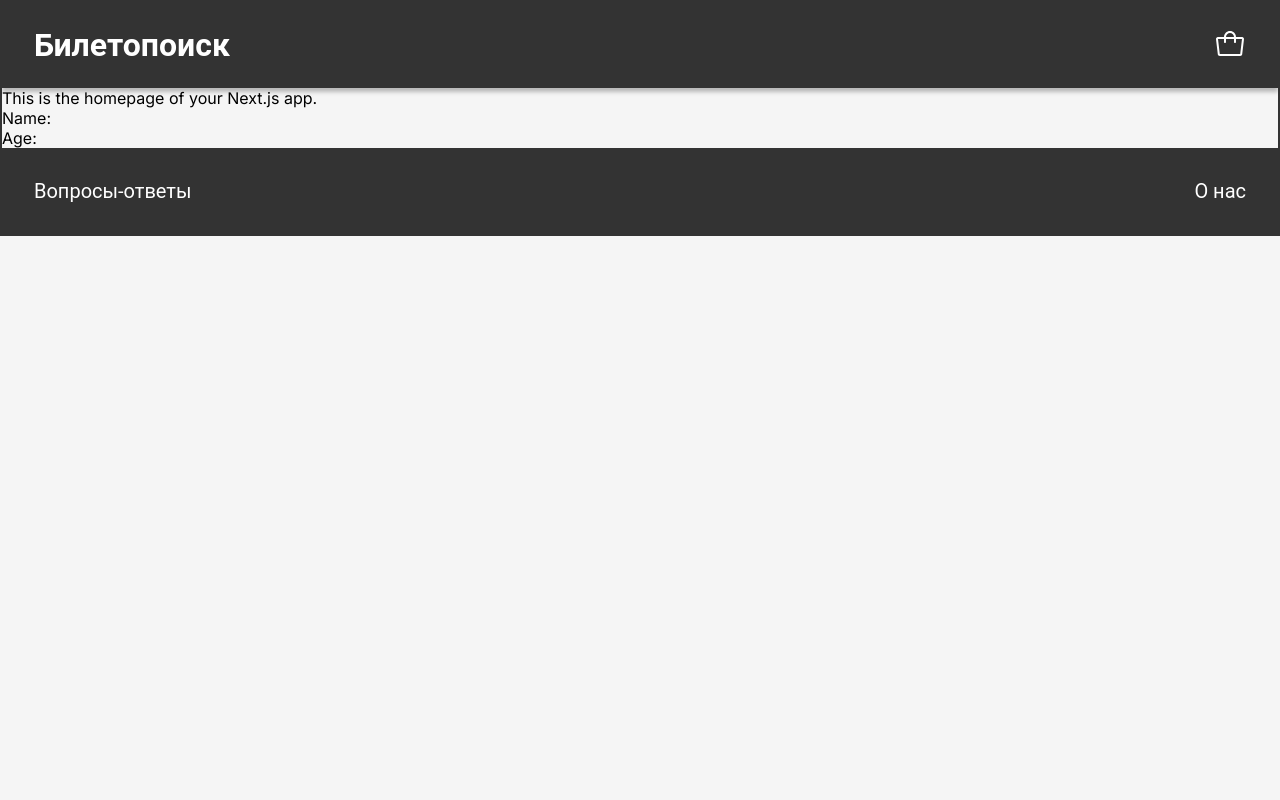
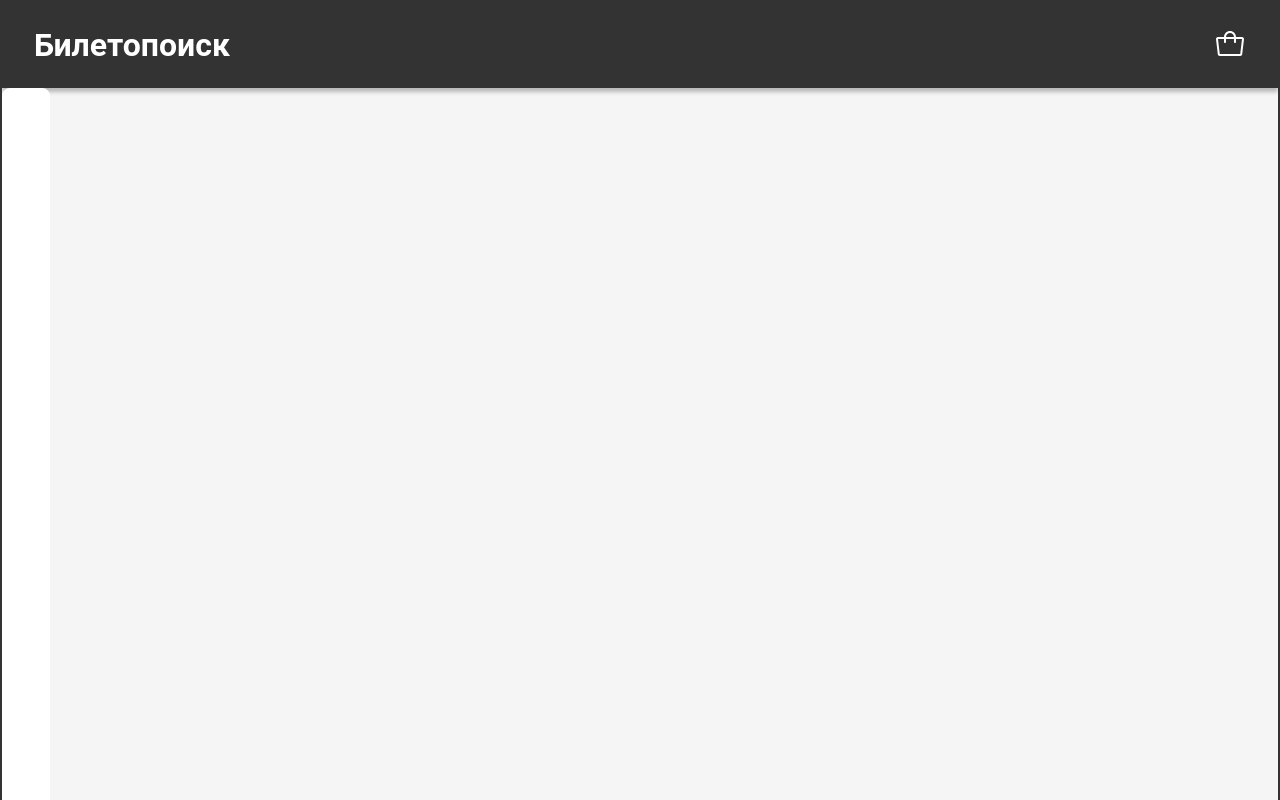
Before and after one commit to AnastasiiaBitkina/react-homework-new, a Next.js app in the folder my-app/: page / in a window 1280 px wide. Shown: the top 800 px of the page. Built offline with nearby package versions, Linux system fonts and the light colour scheme.

Commit message:
feat: added main part styles

```diff
--- a/my-app/src/app/components/Filter.tsx
+++ b/my-app/src/app/components/Filter.tsx
@@ -0,0 +1,12 @@
+import React from "react";
+import "../styles/filter.css";
+
+const Filter: React.FC = () => {
+  return (
+    <div className="filter">
+
+    </div>
+  );
+};
+
+export default Filter;
--- /dev/null
+++ b/my-app/src/app/components/MainPart.tsx
@@ -0,0 +1,15 @@
+import React from "react";
+import "../styles/main.css";
+import Filter from "../components/Filter"
+import MovieCard from "./MovieCard";
+
+const MainPart: React.FC = () => {
+  return (
+    <div className="main-part">
+        <Filter />
+        <MovieCard />
+    </div>
+  );
+};
+
+export default MainPart;
--- a/my-app/src/app/components/MovieCard.tsx
+++ b/my-app/src/app/components/MovieCard.tsx
@@ -0,0 +1,12 @@
+import React from "react";
+import "../styles/moviecard.css";
+
+const MovieCard: React.FC = () => {
+  return (
+    <div className="movie-card">
+
+    </div>
+  );
+};
+
+export default MovieCard;
--- a/my-app/src/app/page.tsx
+++ b/my-app/src/app/page.tsx
@@ -1,5 +1,6 @@
 import React from 'react';
 import Header from '../app/components/Header';
+import MainPart from '../app/components/MainPart'
 import Footer from './components/Footer';
 
 interface Props {
@@ -11,9 +12,7 @@ const HomePage: React.FC<Props> = ({ name, age }) => {
   return (
     <div>
       <Header title="Билетопоиск" />
-      <p>This is the homepage of your Next.js app.</p>
-      <p>Name: {name}</p>
-      <p>Age: {age}</p>
+      <MainPart />
       <Footer />
     </div>
   );
--- /dev/null
+++ b/my-app/src/app/styles/filter.css
@@ -0,0 +1,12 @@
+.filter {
+    display: inline-flex;
+    height: 862px;
+    padding: 24px;
+    flex-direction: column;
+    align-items: flex-start;
+    gap: 20px;
+    flex-shrink: 0;
+    border-radius: 8px;
+    background: #FFF;
+    margin-right: 23px;
+}
--- /dev/null
+++ b/my-app/src/app/styles/main.css
@@ -0,0 +1,3 @@
+.main-part{
+    display: flex;
+}
--- /dev/null
+++ b/my-app/src/app/styles/moviecard.css
@@ -0,0 +1,6 @@
+.movie-card {
+    display: inline-flex;
+    flex-direction: column;
+    align-items: center;
+    gap: 16px;
+}
```
